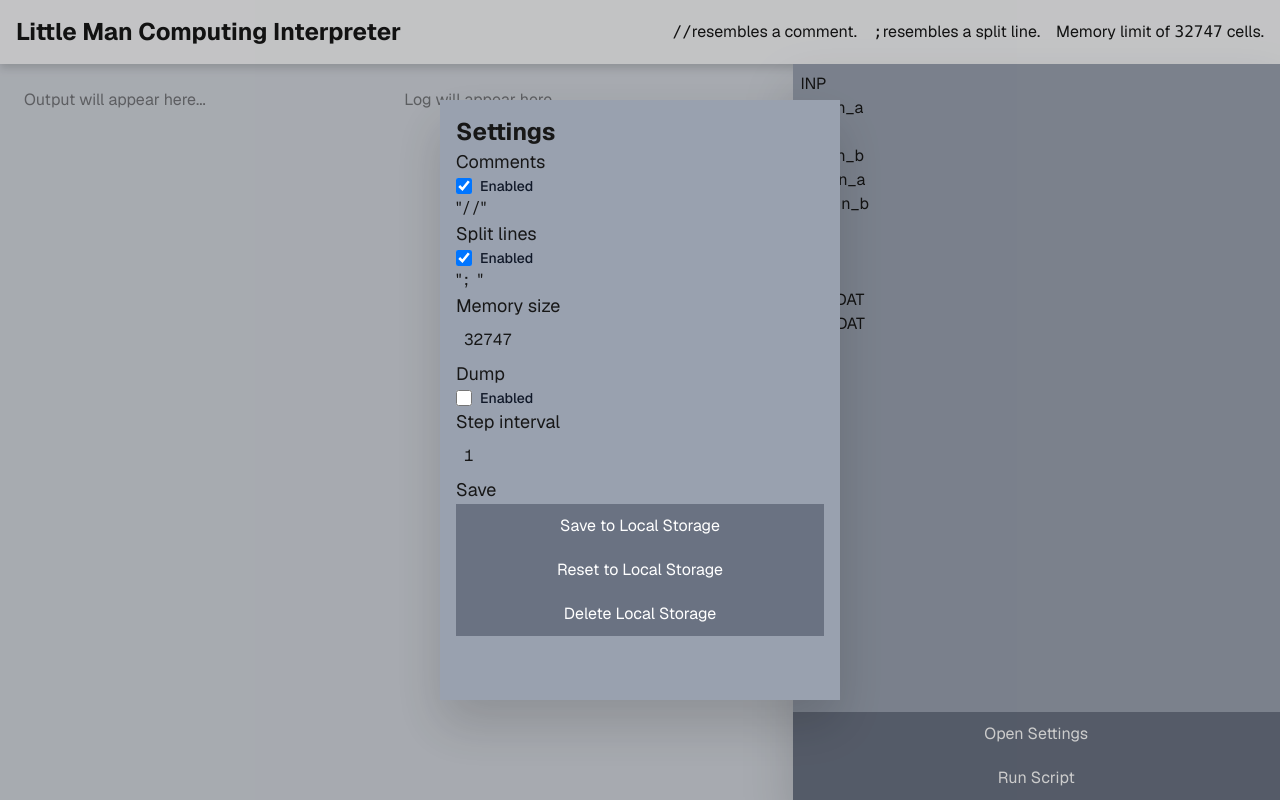
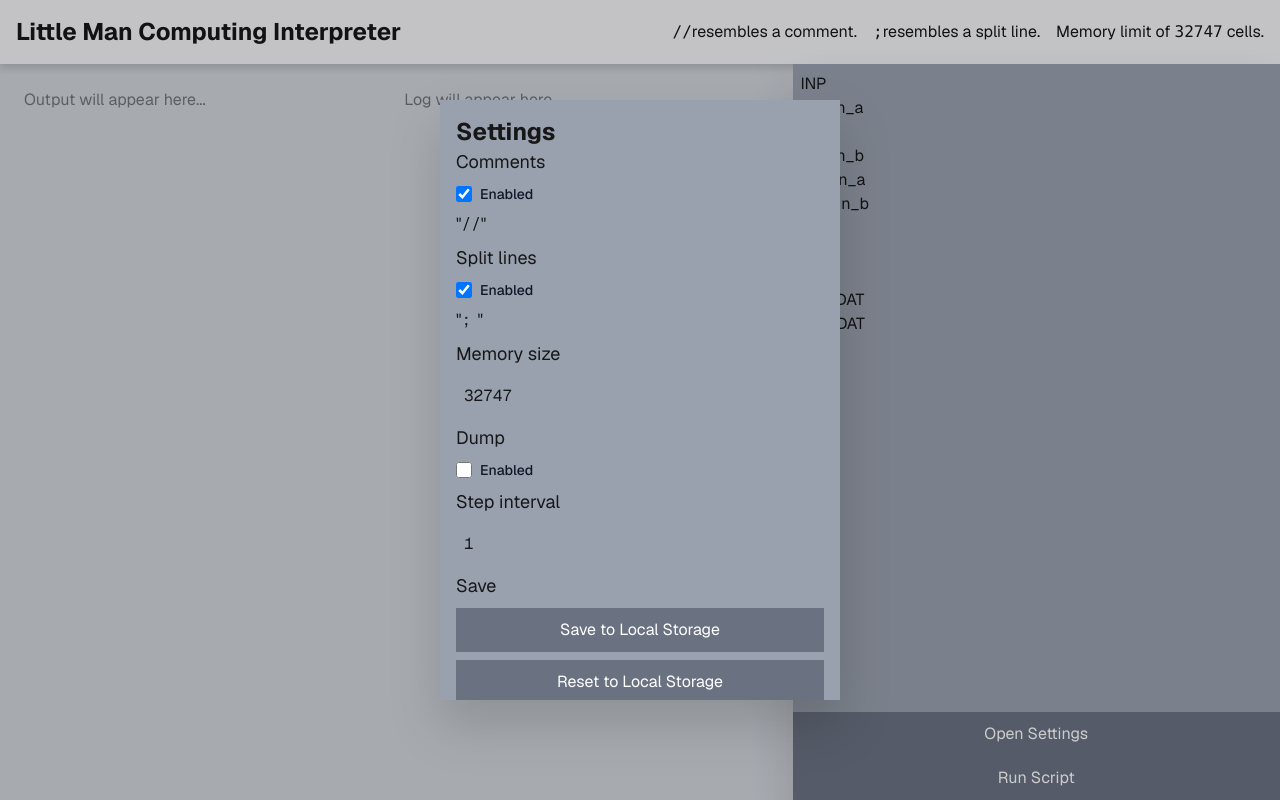
Before and after one commit to darraghd493/lmc-interpreter-web, a Next.js app: page / in a window 1280 px wide. Both pictures are taken after a click on the button "Open Settings". Built offline with nearby package versions, Linux system fonts and the light colour scheme.

Commit message:
chore: improve settings layout

```diff
--- a/src/app/page.tsx
+++ b/src/app/page.tsx
@@ -225,11 +225,11 @@ in_b DAT
               }
             }}
           >
-            <div className="w-[400px] h-[600px] bg-gray-400 dark:bg-gray-800 drop-shadow-2xl">
+            <div className="flex flex-col w-[400px] h-[600px] bg-gray-400 dark:bg-gray-800 drop-shadow-2xl">
               <h2 className="text-2xl font-bold p-4 pb-0">
                 Settings
               </h2>
-              <div className="p-4 pt-0">
+              <div className="flex flex-col p-4 pt-0 h-full gap-2 overflow-y-auto">
                 <h3 className="text-lg">
                   Comments
                 </h3>
```
